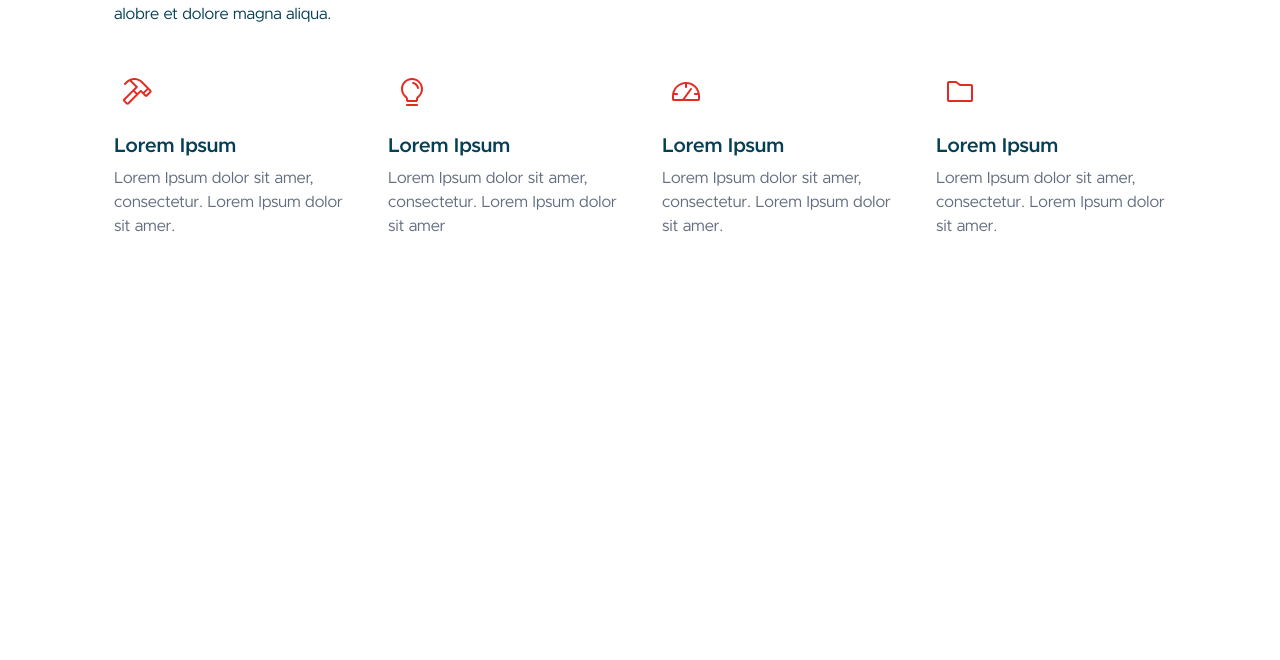
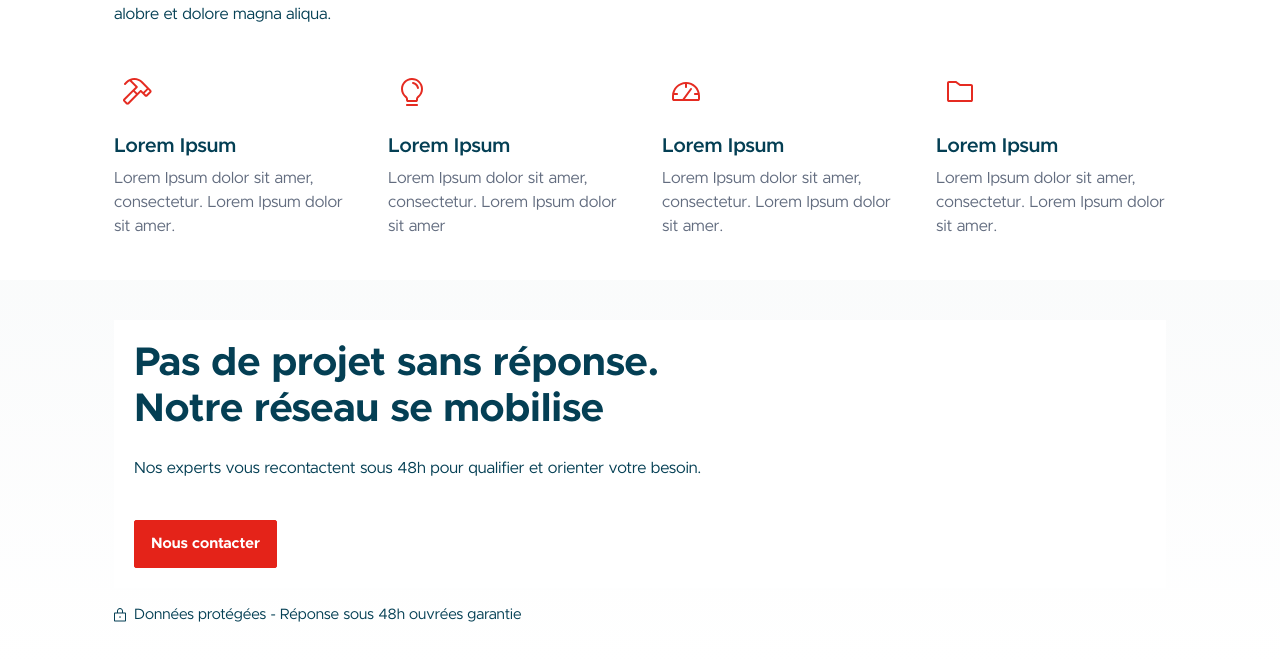
Before and after one commit to Theodo-GovTech/foncier-plus-web, a Next.js app: page /fr in a window 1280 px wide. Shown: the part 712-1372 px from the top of the page. Built offline with nearby package versions, Linux system fonts and the light colour scheme.

Commit message:
feat: contact block homepage + contact page

```diff
--- a/messages/en.json
+++ b/messages/en.json
@@ -27,6 +27,12 @@
     "title": "Be the public facilitator of your projects",
     "description": "Foncier + is an association ... Lorem ipsum sit amte, consectur adipiscing elit, sed eiusmod tempor incididunt ut alobre et dolore magna aliqua."
   },
+  "ContactSection": {
+    "title": "No project goes unanswered. <line>Our network steps up</line>",
+    "description": "Our experts will get back to you within 48 hours to assess your needs and point you in the right direction.",
+    "cta": "Contact us",
+    "reassurance": "Protected data - Guaranteed response within 48 business hours"
+  },
   "Footer": {
     "description": "The association dedicated to land management and supporting businesses for sustainable territorial growth.",
     "siteMapTitle": "Site map",
--- a/messages/fr.json
+++ b/messages/fr.json
@@ -27,6 +27,12 @@
     "title": "Être le facilitateur public de vos projets",
     "description": "Foncier + est un regroupement ... Lorem ipsum sit amte, consectur adipiscing elit, sed eiusmod tempor incididunt ut alobre et dolore magna aliqua."
   },
+  "ContactSection": {
+    "title": "Pas de projet sans réponse. <line>Notre réseau se mobilise</line>",
+    "description": "Nos experts vous recontactent sous 48h pour qualifier et orienter votre besoin.",
+    "cta": "Nous contacter",
+    "reassurance": "Données protégées - Réponse sous 48h ouvrées garantie"
+  },
   "Footer": {
     "description": "L'association dédiée au pilotage foncier et à l'accompagnement des entreprises pour une croissance territoriale durable.",
     "siteMapTitle": "Plan du site",
--- /dev/null
+++ b/src/app/[locale]/contact/page.tsx
@@ -0,0 +1,3 @@
+export default function ContactPage() {
+  return <main />;
+}
--- a/src/app/[locale]/page.tsx
+++ b/src/app/[locale]/page.tsx
@@ -1,11 +1,13 @@
 import { SearchSection } from "@/components/SearchSection";
 import { AmbitionsSection } from "@/components/AmbitionsSection";
+import { ContactSection } from "@/components/ContactSection";
 
 export default async function Home() {
   return (
     <main className="flex-1">
       <SearchSection />
       <AmbitionsSection />
+      <ContactSection />
       {/* TEMP: scroll filler for test */}
       <div className="h-[200vh]" />
     </main>
--- /dev/null
+++ b/src/components/ContactSection.tsx
@@ -0,0 +1,32 @@
+import { getTranslations } from "next-intl/server";
+import Image from "next/image";
+import iconLock from "@/assets/icon-lock.svg";
+import { NavButton } from "@/components/NavButton";
+
+export const ContactSection = async () => {
+  const t = await getTranslations("ContactSection");
+
+  return (
+    <section className="bg-linear-to-b from-brand/2 to-white">
+      <div className="mx-auto max-w-page px-4 py-10 lg:px-[114px]">
+        <div className="bg-white p-5">
+          <h2 className="text-4xl font-bold text-brand lg:text-[40px] lg:leading-[46px]">
+            {t.rich("title", {
+              line: (chunks) => <span className="block">{chunks}</span>,
+            })}
+          </h2>
+          <p className="mt-6 text-brand">{t("description")}</p>
+          <div className="mt-10">
+            <NavButton href="/contact" variant="accent" size="lg">
+              {t("cta")}
+            </NavButton>
+          </div>
+        </div>
+        <p className="mt-4 flex items-center gap-2 text-[15px] text-brand">
+          <Image src={iconLock} alt="" />
+          {t("reassurance")}
+        </p>
+      </div>
+    </section>
+  );
+};
--- a/src/components/NavButton.tsx
+++ b/src/components/NavButton.tsx
@@ -3,10 +3,17 @@ import type { AriaAttributes, ReactNode } from "react";
 
 type NavButtonVariant = "solid" | "outline" | "accent";
 
+type NavButtonSize = "sm" | "lg";
+
 // `border` sets the width only — each variant owns its border-color, otherwise
 // two border-color utilities collide and CSS source order decides the winner.
 const baseClassName =
-  "inline-flex h-[30px] items-center justify-center rounded-xs border px-4 text-[15px] leading-none font-bold whitespace-nowrap transition-colors focus-visible:outline-2 focus-visible:outline-offset-2 focus-visible:outline-brand";
+  "inline-flex items-center justify-center rounded-xs border px-4 text-[15px] leading-none font-bold whitespace-nowrap transition-colors focus-visible:outline-2 focus-visible:outline-offset-2 focus-visible:outline-brand";
+
+const sizeClassName: Record<NavButtonSize, string> = {
+  sm: "h-[30px]",
+  lg: "h-12",
+};
 
 const variantClassName: Record<NavButtonVariant, string> = {
   solid: "border-brand bg-brand text-white hover:bg-brand-hover",
@@ -17,6 +24,7 @@ const variantClassName: Record<NavButtonVariant, string> = {
 
 type NavButtonBaseProps = {
   variant: NavButtonVariant;
+  size?: NavButtonSize;
   children: ReactNode;
   "aria-current"?: AriaAttributes["aria-current"];
 };
@@ -26,12 +34,13 @@ type NavButtonProps = NavButtonBaseProps &
 
 export const NavButton = ({
   variant,
+  size = "sm",
   children,
   href,
   external,
   "aria-current": ariaCurrent,
 }: NavButtonProps) => {
-  const className = `${baseClassName} ${variantClassName[variant]}`;
+  const className = `${baseClassName} ${sizeClassName[size]} ${variantClassName[variant]}`;
 
   if (href === undefined) {
     return (
```
